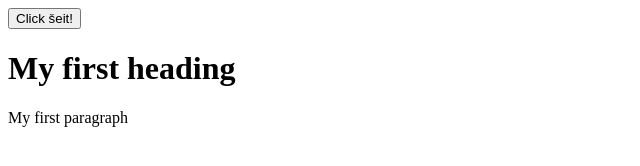
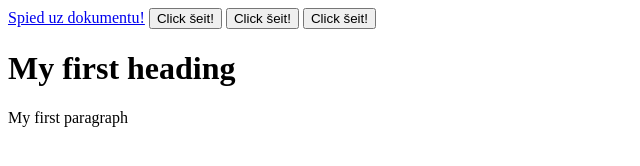
Before and after one commit to MiniMinMeme/Jauns, a plain HTML site: page bumba.html in a window 1280 px wide. Shown: the whole page, without its empty margins (0-640 px from the left). Drawn offline with Linux system fonts and the light colour scheme.

Commit message:
Update bumba.html

```diff
--- a/bumba.html
+++ b/bumba.html
@@ -2,6 +2,9 @@
 <html>
 <body>
 
+<a href="index.html">Spied uz dokumentu!</a>
+<button type="submit">Click šeit!</button>
+<button type="reset">Click šeit!</button>
 <button type="button" onclick="alert('Oh oooh! Tu uzspiedi uz pogas!')">Click šeit!</button>
 <h1>My first heading</h1>
 <p>My first paragraph</p>
```
